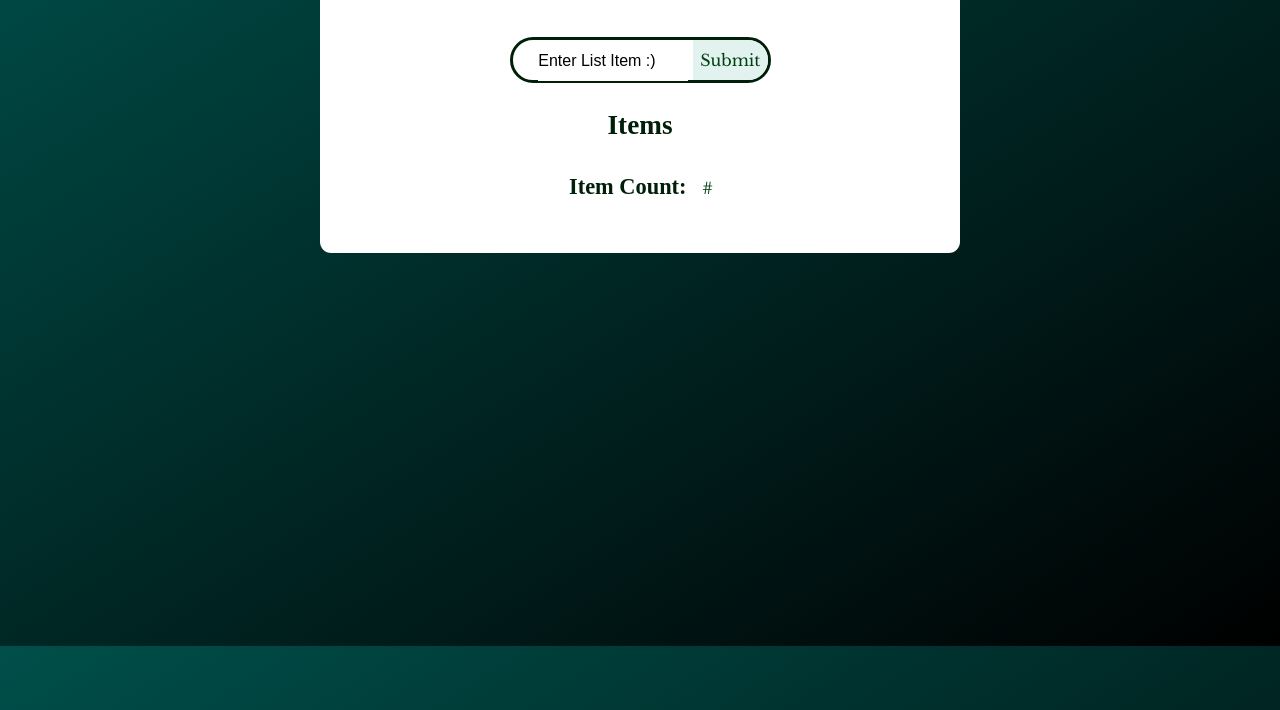
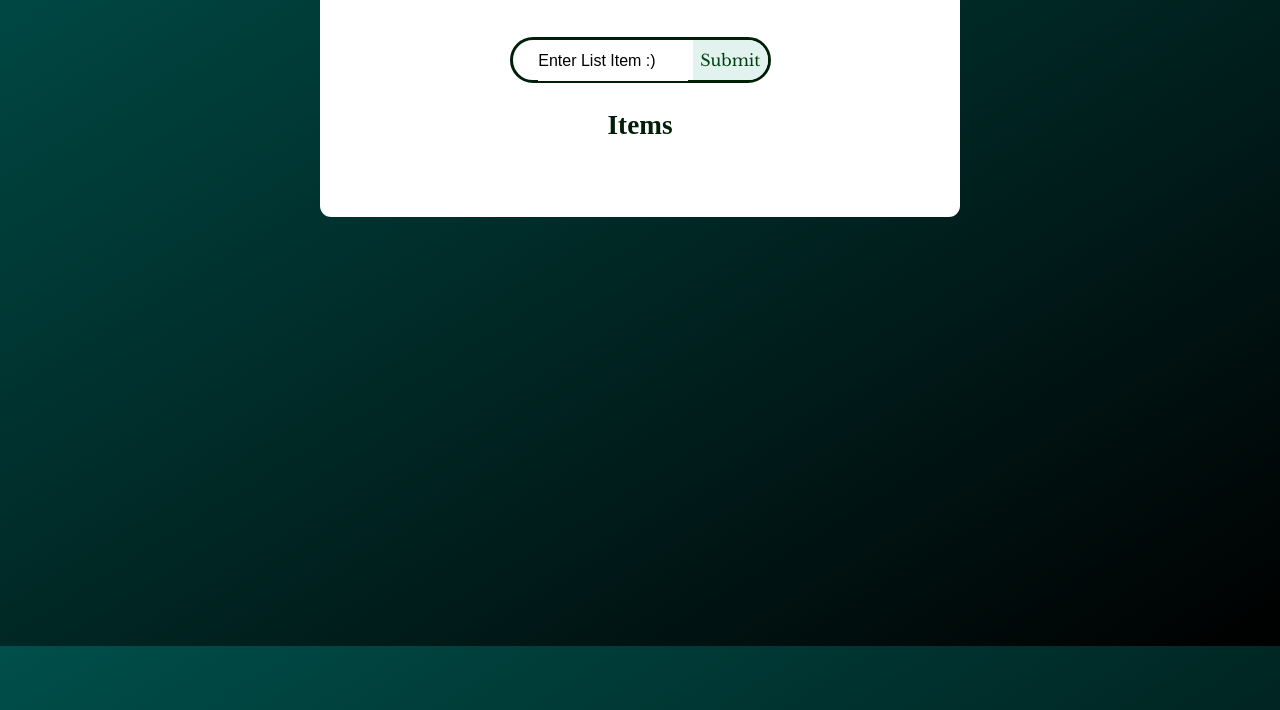
Before and after one commit to TuckerF/listApp, a plain HTML site: page index.html in a window 1280 px wide. Shown: the part 154-864 px from the top of the page. Drawn offline with nearby package versions, Linux system fonts and the light colour scheme; a web font is replaced by a local one.

Commit message:
took out empty number counting slot

```diff
--- a/index.html
+++ b/index.html
@@ -31,10 +31,11 @@
 				<li class="li-inactive"><span class="grey-dot"></span>List Item <span class="plus-sign fa fa-plus"></span></li>
 				-->
 			</ul>
-			<div class="number-counter-container">
+			<!--<div class="number-counter-container">
 				<h4>Item Count:</h4>
 				<p class="number">#</p>
 			</div>
+			-->
 		</div>
 	</div>
 	</div>
```
